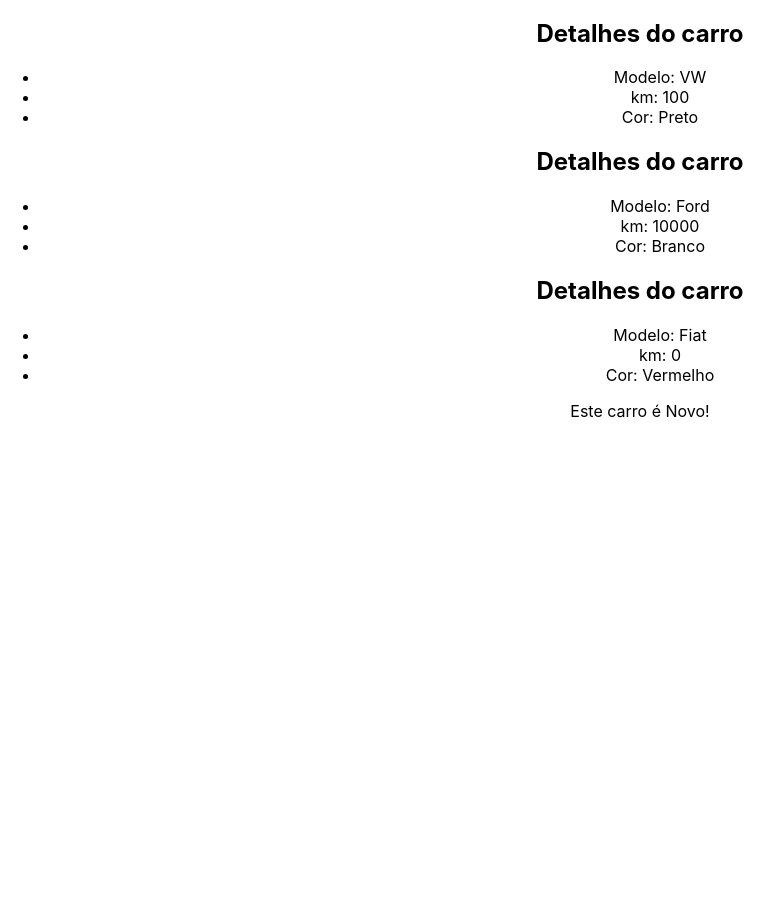
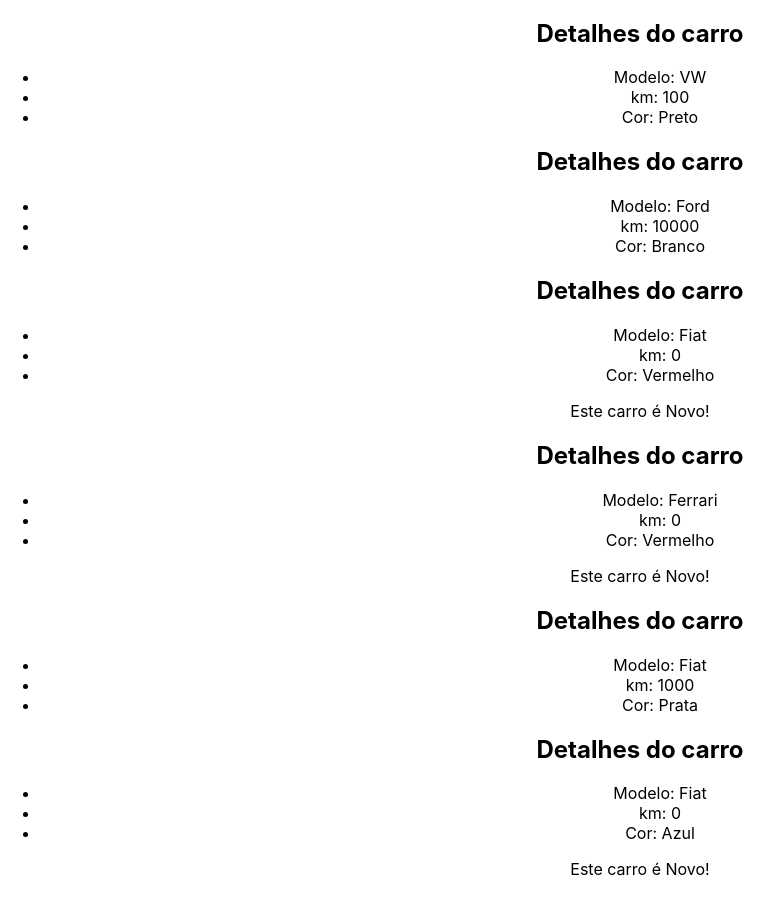
Before and after one commit to JaylanEsquivel/secao3, a React (Create React App) app: page / in a window 1280 px wide. Shown: the part 1222-2135 px from the top of the page, without its empty margins (0-783 px from the left). Before the commit the page ends 1859 px from the top, so only its background shows below. Built offline with nearby package versions, Linux system fonts and the light colour scheme.

Commit message:
loops arrays

```diff
--- a/src/App.js
+++ b/src/App.js
@@ -12,6 +12,12 @@
 
   const name = "Jaylan";
   const [username] = useState("Jaylan");
+
+  const cars = [
+    { id: 1, brand: "Ferrari", color: "Vermelho", km: 0, newCar: true },
+    { id: 2, brand: "Fiat", color: "Prata", km: 1000, newCar: false },
+    { id: 3, brand: "Fiat", color: "Azul", km: 0, newCar: true }
+  ]
 
   return (
     <div className="App">
@@ -34,10 +40,19 @@
       {/* Props */}
       <ShowUserName name="Jaylan" nameVar={name} nameState={username} />
       {/* Destruturando props */}
-      <CarDetails brand="VW" km={100} color="Preto"  newCar={false} />
+      <CarDetails brand="VW" km={100} color="Preto" newCar={false} />
       {/* Reaproveitando Componentes */}
-      <CarDetails brand="Ford" km={10000} color="Branco"  newCar={false} />
-      <CarDetails brand="Fiat" km={0} color="Vermelho" newCar={true}  />
+      <CarDetails brand="Ford" km={10000} color="Branco" newCar={false} />
+      <CarDetails brand="Fiat" km={0} color="Vermelho" newCar={true} />
+      {/* Loop de arrays de objetos */}
+      {cars.map((car) => (
+        <CarDetails
+          brand={car.brand}
+          km={car.km}
+          color={car.color}
+          newCar={car.newCar}
+        />
+      ))}
 
 
     </div>
```
Also changed, not shown: 1 other file (tests, documents, lock files or other folders).
